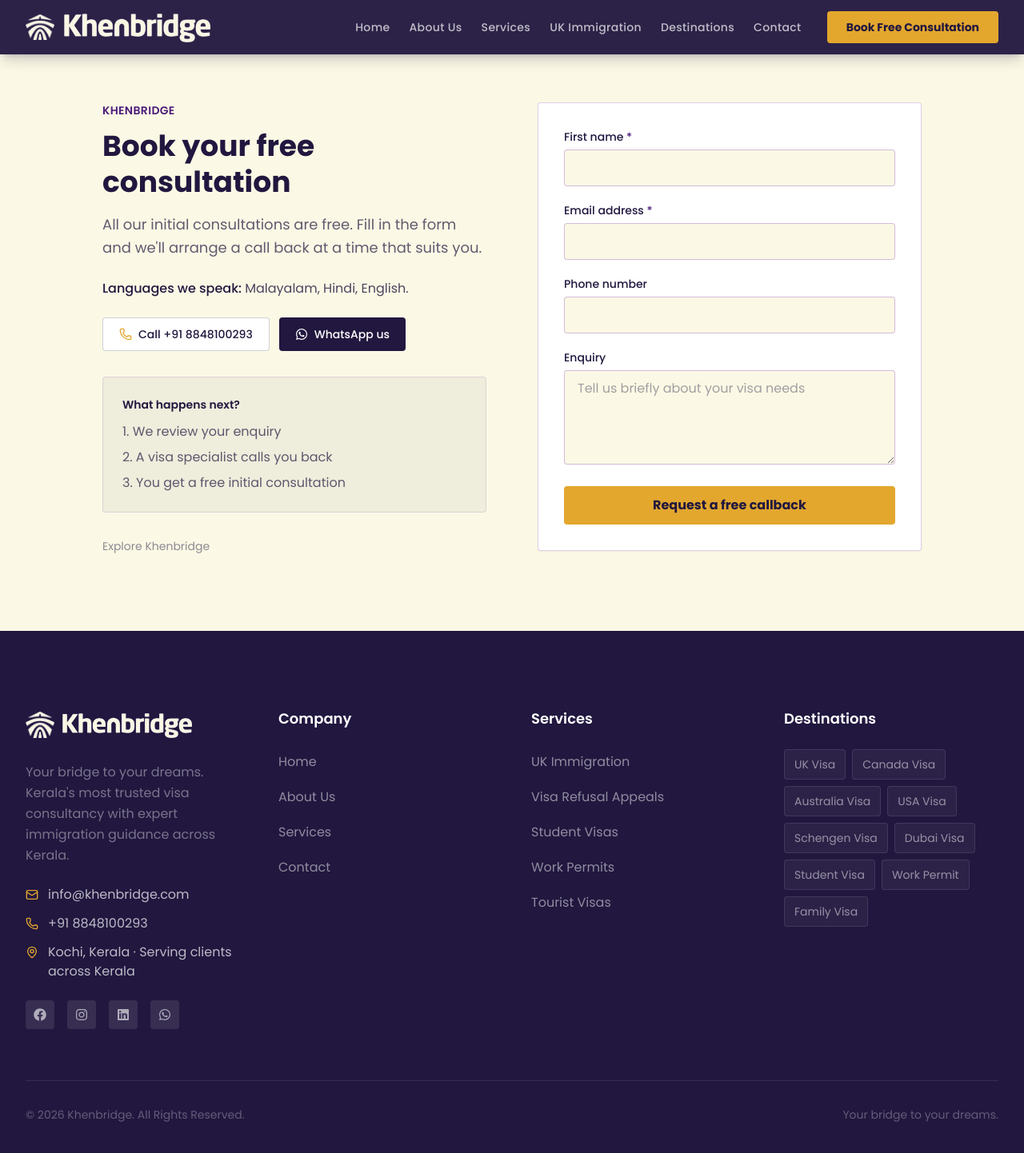
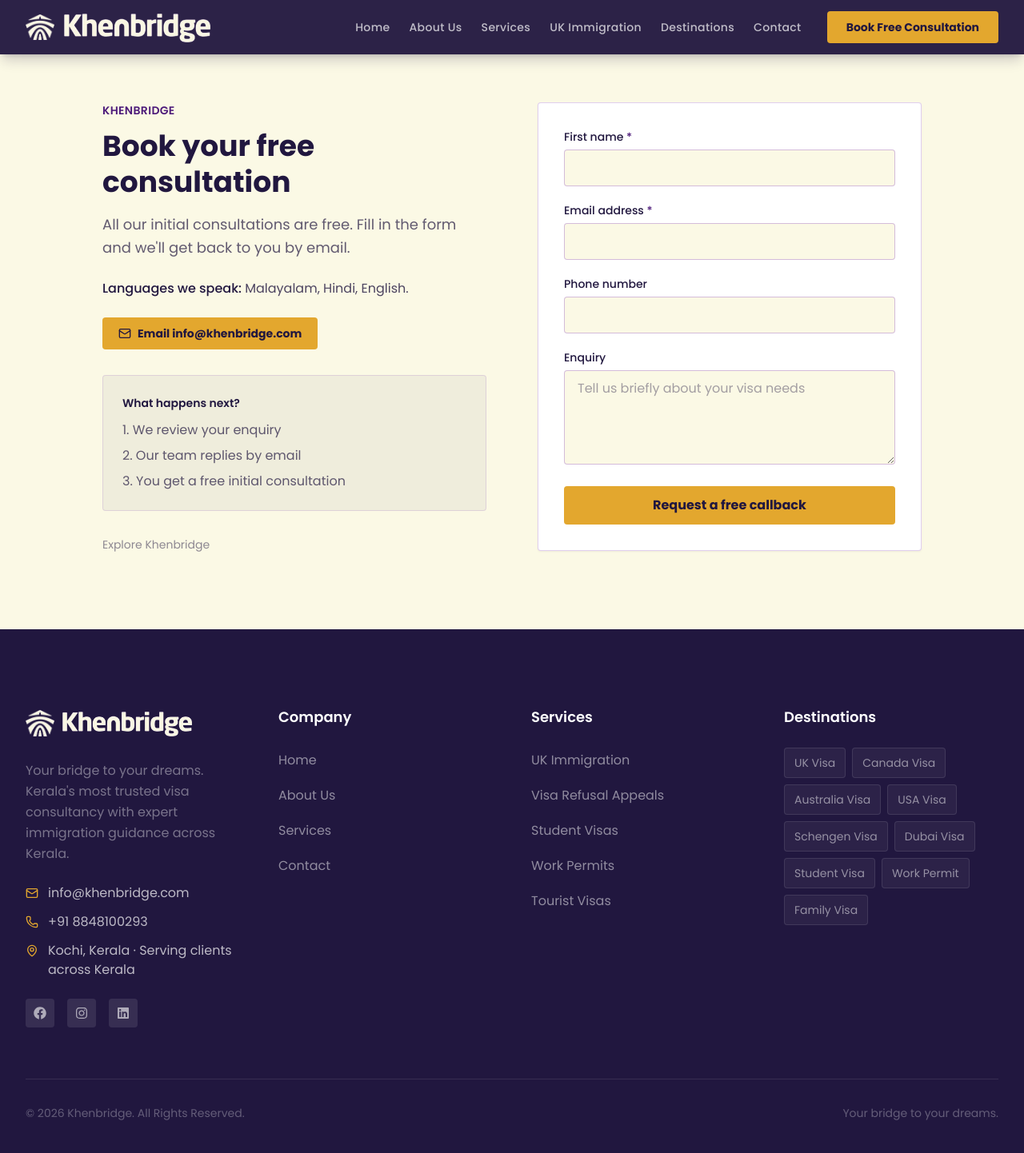
Before and after one commit to khenbridgepvt-dev/website, a Next.js app: page /queries/intake in a window 1280 px wide. Shown: the top 1442 px of the page at 80% size. Built offline with nearby package versions, Linux system fonts and the light colour scheme.

Commit message:
adding email

```diff
--- a/src/app/queries/intake/page.tsx
+++ b/src/app/queries/intake/page.tsx
@@ -6,7 +6,7 @@
 export const metadata: Metadata = {
   title: "Free visa consultation | Khenbridge",
   description:
-    "Book a free initial consultation with Khenbridge. Share your details and our team will call you back. Malayalam, Hindi, and English.",
+    "Book a free initial consultation with Khenbridge. Share your details or email us — we will get back to you. Malayalam, Hindi, and English.",
 };
 
 export default function IntakeRoutePage() {
--- a/src/components/AboutSection.tsx
+++ b/src/components/AboutSection.tsx
@@ -2,6 +2,7 @@
 
 import { motion } from "framer-motion";
 import { ArrowRight } from "lucide-react";
+import { MAILTO_ENQUIRY_URL } from "@/lib/contact";
 
 export default function AboutSection() {
   return (
@@ -75,9 +76,7 @@
               transition={{ duration: 0.8, delay: 0.2, ease: "easeOut" }}
             >
               <a
-                href="https://wa.me/918848100293?text=Hi%2C%20I%27m%20reaching%20out%20from%20the%20Khenbridge%20website.%20Can%20you%20help%20me%20with%20my%20visa%20enquiry%3F"
-                target="_blank"
-                rel="noopener noreferrer"
+                href={MAILTO_ENQUIRY_URL}
                 className="group relative flex items-center justify-center w-48 h-48 sm:w-56 sm:h-56 lg:w-64 lg:h-64 rounded-full bg-accent text-indigo font-bold text-lg sm:text-xl lg:text-2xl transition-all duration-300 shadow-xl hover:shadow-accent/40 hover:scale-105"
               >
                 Let&apos;s Talk
--- a/src/components/Footer.tsx
+++ b/src/components/Footer.tsx
@@ -3,7 +3,8 @@
 import Link from "next/link";
 import Image from "next/image";
 import { Mail, Phone, MapPin } from "lucide-react";
-import { FaFacebook, FaInstagram, FaLinkedin, FaWhatsapp } from "react-icons/fa";
+import { FaFacebook, FaInstagram, FaLinkedin } from "react-icons/fa";
+import { OFFICE_EMAIL, OFFICE_PHONE, OFFICE_PHONE_DISPLAY } from "@/lib/contact";
 
 export default function Footer() {
   return (
@@ -45,18 +46,18 @@
             </p>
             <div className="flex flex-col gap-3 mb-6">
               <a
-                href="mailto:info@khenbridge.com"
+                href={`mailto:${OFFICE_EMAIL}`}
                 className="flex items-center gap-3 text-white/70 hover:text-accent transition-colors duration-300 text-sm sm:text-base"
               >
                 <Mail className="w-4 h-4 text-accent flex-shrink-0" />
-                info@khenbridge.com
+                {OFFICE_EMAIL}
               </a>
               <a
-                href="tel:+918848100293"
+                href={`tel:${OFFICE_PHONE}`}
                 className="flex items-center gap-3 text-white/70 hover:text-accent transition-colors duration-300 text-sm sm:text-base"
               >
                 <Phone className="w-4 h-4 text-accent flex-shrink-0" />
-                +91 8848100293
+                {OFFICE_PHONE_DISPLAY}
               </a>
               <div className="flex items-start gap-3 text-white/70 text-sm sm:text-base">
                 <MapPin className="w-4 h-4 text-accent flex-shrink-0 mt-1" />
@@ -84,15 +85,6 @@
                 aria-label="LinkedIn"
               >
                 <FaLinkedin size={16} />
-              </a>
-              <a
-                href="https://wa.me/918848100293"
-                target="_blank"
-                rel="noopener noreferrer"
-                className="w-8 h-8 sm:w-9 sm:h-9 rounded-sm bg-white/10 flex items-center justify-center text-white/60 hover:bg-accent hover:text-indigo transition-all duration-300"
-                aria-label="WhatsApp"
-              >
-                <FaWhatsapp size={16} />
               </a>
             </div>
           </div>
--- a/src/components/IntakeForm.tsx
+++ b/src/components/IntakeForm.tsx
@@ -2,6 +2,7 @@
 
 import { useState, type FormEvent } from "react";
 import { Loader2 } from "lucide-react";
+import { PRIMARY_CTA_BUTTON_CLASS } from "@/lib/contact";
 
 type FormStatus = "idle" | "submitting" | "success" | "error";
 
@@ -152,7 +153,7 @@
       <button
         type="submit"
         disabled={status === "submitting"}
-        className="w-full flex items-center justify-center gap-2 bg-accent text-indigo font-bold text-sm sm:text-base px-6 py-3 rounded-sm hover:-translate-y-0.5 hover:shadow-lg hover:shadow-accent/30 transition-all duration-300 disabled:opacity-60 disabled:pointer-events-none"
+        className={`w-full flex items-center justify-center gap-2 border-0 cursor-pointer appearance-none text-sm sm:text-base px-6 py-3 disabled:opacity-60 disabled:pointer-events-none disabled:hover:translate-y-0 disabled:hover:shadow-none ${PRIMARY_CTA_BUTTON_CLASS}`}
       >
         {status === "submitting" ? (
           <>
--- a/src/components/IntakePage.tsx
+++ b/src/components/IntakePage.tsx
@@ -1,18 +1,13 @@
 "use client";
 
 import Link from "next/link";
-import { Phone } from "lucide-react";
-import { FaWhatsapp } from "react-icons/fa";
+import { Mail } from "lucide-react";
 import IntakeForm from "@/components/IntakeForm";
-import {
-  OFFICE_PHONE,
-  OFFICE_PHONE_DISPLAY,
-  WHATSAPP_URL,
-} from "@/lib/contact";
+import { MAILTO_URL, OFFICE_EMAIL, PRIMARY_CTA_BUTTON_CLASS } from "@/lib/contact";
 
 const nextSteps = [
   "We review your enquiry",
-  "A visa specialist calls you back",
+  "Our team replies by email",
   "You get a free initial consultation",
 ];
 
@@ -29,8 +24,8 @@
               Book your free consultation
             </h1>
             <p className="text-indigo/70 text-base sm:text-lg leading-relaxed mb-6">
-              All our initial consultations are free. Fill in the form and we&apos;ll arrange a
-              call back at a time that suits you.
+              All our initial consultations are free. Fill in the form and we&apos;ll get back to
+              you by email.
             </p>
 
             <p className="text-sm sm:text-base text-indigo/80 mb-6">
@@ -38,22 +33,13 @@
               Hindi, English.
             </p>
 
-            <div className="flex flex-col sm:flex-row gap-3 justify-center lg:justify-start mb-8">
+            <div className="flex justify-center lg:justify-start mb-8">
               <a
-                href={`tel:${OFFICE_PHONE}`}
-                className="inline-flex items-center justify-center gap-2 border border-indigo/20 bg-white text-indigo font-medium text-sm px-5 py-2.5 rounded-sm hover:border-primary hover:text-primary transition-colors"
+                href={MAILTO_URL}
+                className={`${PRIMARY_CTA_BUTTON_CLASS} inline-flex items-center justify-center gap-2 text-sm px-5 py-2.5`}
               >
-                <Phone className="w-4 h-4 text-accent" aria-hidden />
-                Call {OFFICE_PHONE_DISPLAY}
-              </a>
-              <a
-                href={WHATSAPP_URL}
-                target="_blank"
-                rel="noopener noreferrer"
-                className="inline-flex items-center justify-center gap-2 bg-indigo text-white font-medium text-sm px-5 py-2.5 rounded-sm hover:bg-primary transition-colors"
-              >
-                <FaWhatsapp className="w-4 h-4" aria-hidden />
-                WhatsApp us
+                <Mail className="w-4 h-4" aria-hidden />
+                Email {OFFICE_EMAIL}
               </a>
             </div>
 
--- a/src/components/ProjectsPreview.tsx
+++ b/src/components/ProjectsPreview.tsx
@@ -3,6 +3,7 @@
 import { motion } from "framer-motion";
 import Image from "next/image";
 import { ArrowRight } from "lucide-react";
+import { MAILTO_ENQUIRY_URL } from "@/lib/contact";
 
 const highlights = [
   {
@@ -31,9 +32,7 @@
             {/* CTA Button */}
             <div className="w-full lg:w-2/12 order-3 lg:order-1 py-4 sm:py-6 lg:py-12 lg:pr-8 lg:border-r border-lavender/20 flex items-start">
               <a
-                href="https://wa.me/918848100293?text=Hi%2C%20I%27m%20reaching%20out%20from%20the%20Khenbridge%20website.%20Can%20you%20help%20me%20with%20my%20visa%20enquiry%3F"
-                target="_blank"
-                rel="noopener noreferrer"
+                href={MAILTO_ENQUIRY_URL}
                 className="w-full bg-indigo hover:bg-primary text-white font-semibold py-3 sm:py-4 px-4 sm:px-6 flex justify-between items-center transition-all duration-300 transform hover:-translate-y-1 rounded-sm text-sm sm:text-base"
               >
                 Learn More
--- a/src/lib/contact.ts
+++ b/src/lib/contact.ts
@@ -1,5 +1,10 @@
+export const OFFICE_EMAIL = "info@khenbridge.com";
+export const MAILTO_URL = `mailto:${OFFICE_EMAIL}`;
+export const MAILTO_ENQUIRY_URL = `mailto:${OFFICE_EMAIL}?subject=${encodeURIComponent("Visa enquiry")}`;
+
 export const OFFICE_PHONE = "+918848100293";
 export const OFFICE_PHONE_DISPLAY = "+91 8848100293";
 
-export const WHATSAPP_URL =
-  "https://wa.me/918848100293?text=Hi%2C%20I%27m%20reaching%20out%20from%20the%20Khenbridge%20website.%20Can%20you%20help%20me%20with%20my%20visa%20enquiry%3F";
+/** Brand primary CTA: accent yellow (#E3A72E) + indigo text — match Header “Book Free Consultation”. */
+export const PRIMARY_CTA_BUTTON_CLASS =
+  "bg-accent text-indigo font-bold rounded-sm hover:-translate-y-1 hover:shadow-lg hover:shadow-accent/30 transition-all duration-300";
```
Also changed, not shown: src/components/Header.tsx (+5 -9 lines).
